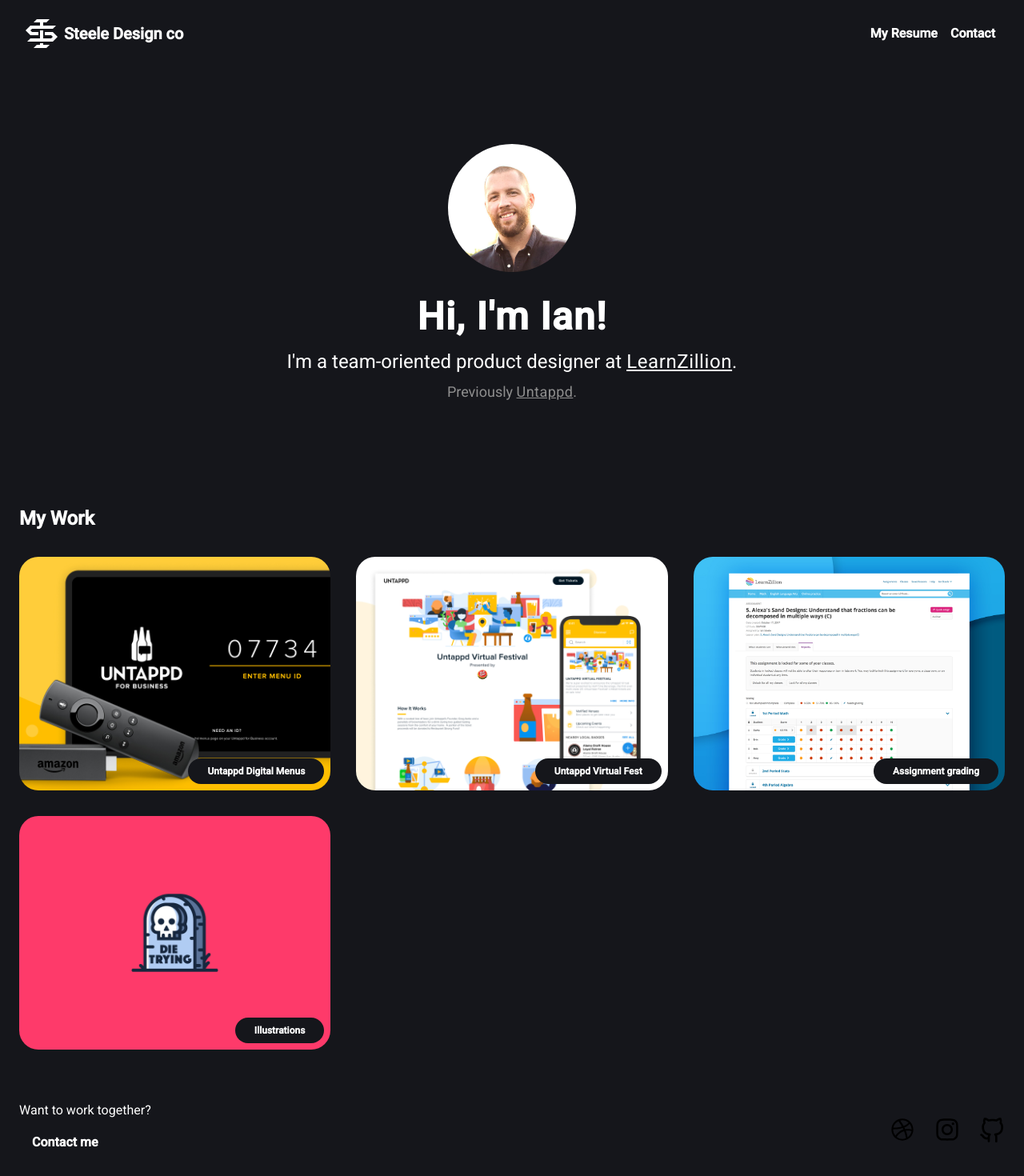
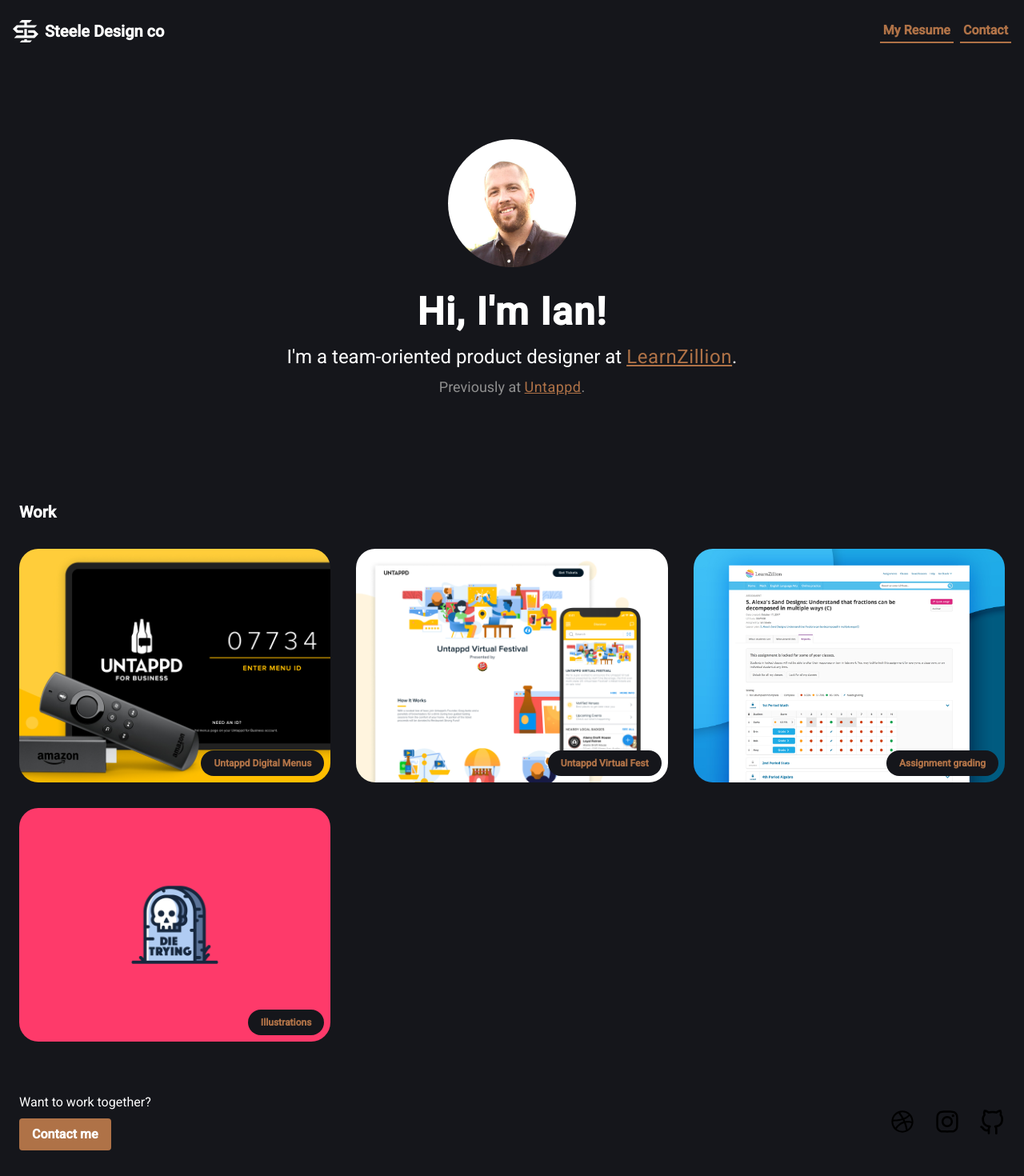
Before and after one commit to iansteele/portfolio, a React (Create React App) app: page / in a window 1280 px wide. Shown: the top 1470 px of the page at 80% size. Built offline with nearby package versions, Linux system fonts and the light colour scheme.

Commit message:
styled majority of home page

```diff
--- a/src/App.css
+++ b/src/App.css
@@ -3,9 +3,19 @@
 @tailwind components;
 @tailwind utilities;
 
-.App {
+@layer base {
+  h1 {
+    @apply text-2xl;
+  }
+  h2 {
+    @apply text-xl;
+  }
 
+  a {
+    @apply text-brand-secondary;
+  }
 }
+
 
 @media (prefers-reduced-motion: no-preference) {
   .App-logo {
--- a/src/App.js
+++ b/src/App.js
@@ -21,4 +21,14 @@ function App() {
   );
 }
 
+const Aboutpage = () => {
+	return (
+		<div>
+				<Header/>
+				<h1>Aboutpage</h1>
+				<Link to='/'>Go to Aboutpage</Link>
+		</div>
+	)
+};
+
 export default App;
--- a/src/Button.js
+++ b/src/Button.js
@@ -4,7 +4,7 @@ import './App.css';
 
 function Button(props) {
   return (
-    <a className="px-4 py-2 mt-2 align-center bg-yellow-700 text-white font-bold w-max" href={props.link}>
+    <a className="px-4 py-2 rounded mt-2 align-center bg-brand-secondary text-white font-bold w-max" href={props.link}>
       {props.label}
     </a>
   );
--- a/src/Footer.js
+++ b/src/Footer.js
@@ -7,7 +7,7 @@ import Button from './Button.js';
 function Footer(props) {
   return (
     // Render a Thumbnail component
-    <footer className="flex text-white items-center justify-between max-w-screen-2xltext-gray-900 mt-8 mx-auto py-8 px-6">
+    <footer className="flex text-white items-center justify-between text-gray-900 mt-8 mx-auto px-6 py-8">
       <div class="flex flex-col ">
         <p className="text-ss">Want to work together?</p>
         <Button className="bg-brand-secondary"
--- a/src/Header.js
+++ b/src/Header.js
@@ -5,16 +5,16 @@ import { BrowserRouter, Route, Link } from 'react-router-dom';
 function Header(props) {
   return (
     // Render a Thumbnail component
-    <header className="flex text-primary items-center justify-between	text-white mx-auto py-6 px-8">
-      <Link to="/" className="inline-flex  items-center flex-grow-0">
-        <svg className="fill-current w-10 h-auto fill-current blue-6oo" xmlns="http://www.w3.org/2000/svg" viewBox="0 0 200 180">
+    <header className="flex text-primary items-center justify-between mx-auto py-6 px-4">
+      <Link to="/" className="inline-flex	text-white items-center flex-grow-0">
+        <svg className="w-8 h-auto fill-current blue-6oo" xmlns="http://www.w3.org/2000/svg" viewBox="0 0 200 180">
           <path className="cls-1" d="M140 160h10l-20 20H50l20-20h20v-10h20v10zM30 100h50V80H40L30 70l10-10h130l20-20h-80V20h20l20-20H70L50 20h40v20H30L10 60 0 70l10 10zm160 0l-20-20h-50v20h40l10 10-10 10h-50V70H90v50H30l-20 20h160l20-20 10-10z" data-name="Layer 1"/>
         </svg>
         <h1 className="hidden brand-primary font-display tracking-narrow font-bold text-xl sm:block ml-2">Steele Design <span>co</span></h1>
       </Link>
-      <nav className="flex font-bold">
-        <a className="hover:text-brand-secondary py-0.5 px-1" href="https://www.notion.so/Ian-Steele-ca6f009ed2204389be0a2d3a0ee99788">My Resume</a>
-        <a className="hover:text-brand-secondary ml-2 py-0.5 px-1" href="mailto:steeledesignco@gmail.com?subject=Reaching out from Steele Design Co" target="_blank">Contact</a>
+      <nav className="flex font-bold text-brand-secondary">
+        <a className="border-b-2 border-solid border-transparent hover:border-brand-secondary hover:text-white py-0.5 px-1 transition-colors" href="https://www.notion.so/Ian-Steele-ca6f009ed2204389be0a2d3a0ee99788">My Resume</a>
+        <a className="border-b-2 border-solid border-transparent hover:border-brand-secondary  hover:text-white ml-2 py-0.5 px-1 transition-colors" href="mailto:steeledesignco@gmail.com?subject=Reaching out from Steele Design Co" target="_blank">Contact</a>
       </nav>
     </header>
   )
--- a/src/Hero.js
+++ b/src/Hero.js
@@ -3,11 +3,11 @@ import './App.css';
 
 function Hero(props) {
   return (
-    <div className="max-w-screen-2xl flex flex-col items-center text-white mx-auto py-24 px-4">
+    <div className="max-w-screen-2xl flex flex-col text-center items-center text-white mx-auto py-24 px-4">
       <img className="w-40 h-auto rounded-full" src="../img/ian2.jpg" alt=""/>
       <h1 className="text-5xl font-display font-bold mt-8 tracking-wide">Hi, I'm Ian!</h1>
       <p className="text-2xl mt-4 ">I'm a team-oriented product designer at <a className="text-underline tracking-wide underline hover:text-brand-secondary" href="www.learnzillion.com">LearnZillion</a>.</p>
-      <p className="text-lg text-gray mt-2">Previously <a className="text-underline  tracking-wide underline hover:text-brand-secondary" href="www.untappd.com">Untappd</a>.</p>
+      <p className="text-lg text-gray mt-2">Previously at  <a className="text-underline  tracking-wide underline hover:text-brand-secondary" href="www.untappd.com">Untappd</a>.</p>
     </div>
   )
 }
--- a/src/Projects.js
+++ b/src/Projects.js
@@ -6,10 +6,10 @@ function Projects(props) {
   return (
     // Render a Thumbnail component
     <div className="text-white mx-auto">
-      <h2 className="mt-8 ml-6 text-2xl font-semibold text-left">
-        My Work
+      <h2 className="mt-8 ml-6 font-semibold text-left">
+        Work
       </h2>
-      <div className="grid sm:grid-cols-2 lg:grid-cols-3 md:gap-8 mt-4 pt-4 px-6">
+      <div className="grid sm:grid-cols-2 lg:grid-cols-3 gap-8 mt-4 pt-4 px-6">
         {/*  Digital Menus */}
         <Thumbnail
           link="/untappd-digital-menus"
--- a/src/Thumbnail.js
+++ b/src/Thumbnail.js
@@ -4,9 +4,9 @@ import './App.css';
 
 function Thumbnail(props) {
   return (
-      <Link className="transform transition duration-500 hover:scale-101 rounded-3xl relative overflow-hidden" to={props.link}>
+      <Link className="transform transition duration-500 hover:ring hover:ring-brand-secondary hover:ring-offset-2 hover:scale-101 rounded-3xl relative overflow-hidden " to={props.link}>
         <img className="" src={props.image} alt="Project Image"/>
-        <div className="bg-brand-primary rounded-full  absolute bottom-2 right-2 py-2 px-6">
+        <div className="bg-brand-primary rounded-full  absolute bottom-2 right-2 py-2 px-4">
           <div className="project-title text-xs font-semibold">
             {props.title}
           </div>
--- a/tailwind.config.js
+++ b/tailwind.config.js
@@ -10,16 +10,31 @@ module.exports = {
         primary: '#15161b',
         secondary: '#AF7247',
         tertiary: '#f6f6f6',
-      }
+      },
     },
     extend: {
       scale: {
-        101: '101%',
+        '0': '0',
+        '25': '.25',
+        '50': '.5',
+        '75': '.75',
+        '90': '.9',
+        '95': '.95',
+        '100': '1',
+        '105': '1.05',
+        '110': '1.1',
+        '125': '1.25',
+        '150': '1.5',
+        '200': '2',
+        '101': '1.01',
       }
     },
     fontFamily: {
       'display': ['Roboto', 'serif'],
       'body': ['Roboto', 'sans-serif'],
+    },
+    scale: {
+      '101': '101',
     }
   },
   variants: {
```
